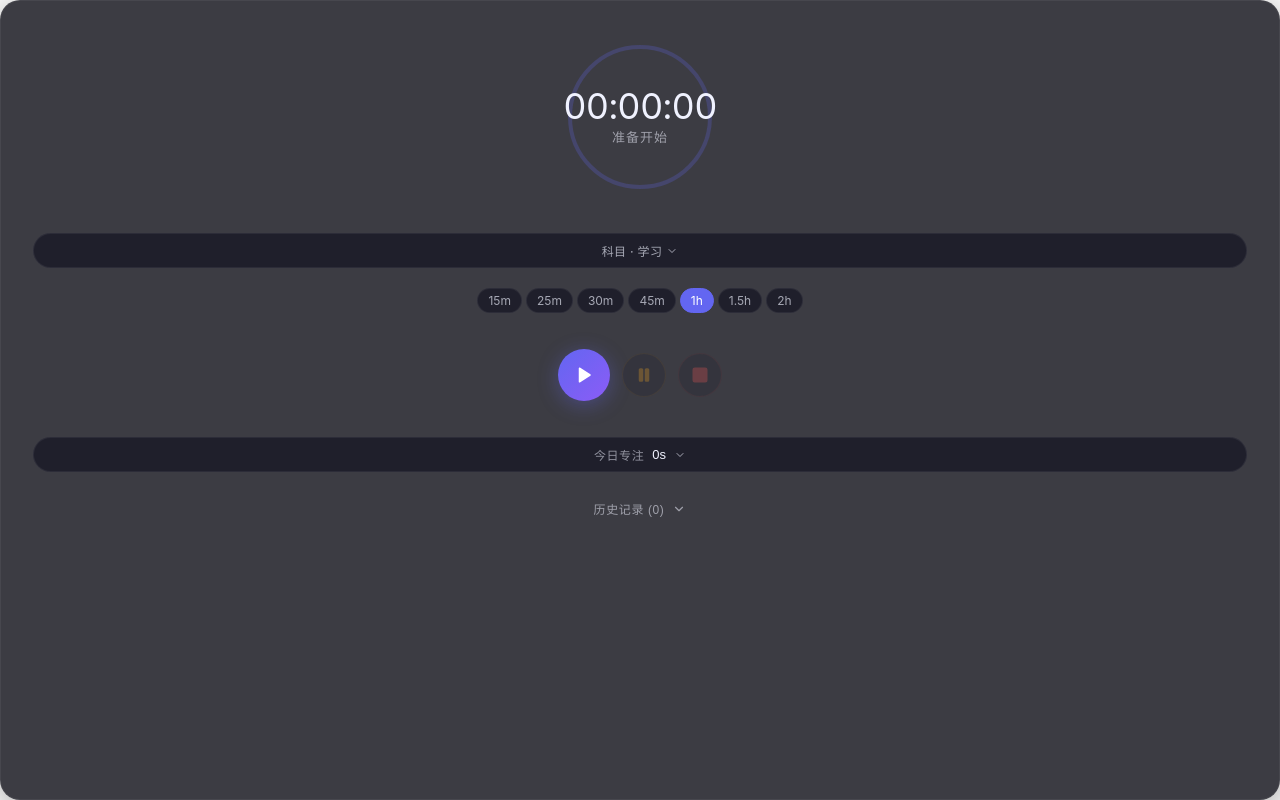
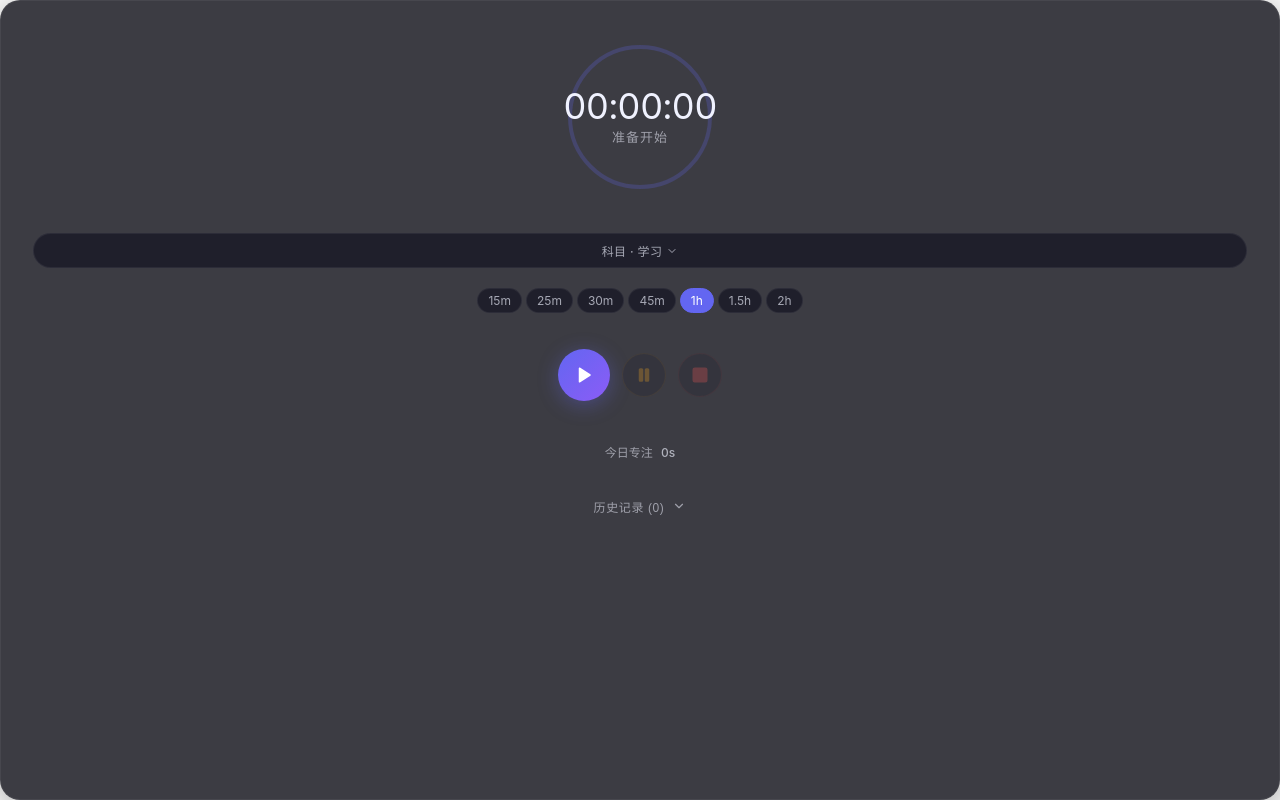
Before and after one commit to yiqinxuantlt/Timer, a React (Vite) app: page / in a window 1280 px wide. Built offline with nearby package versions, Linux system fonts and the light colour scheme.

Commit message:
feat: add TodayStats component for today's focus display

```diff
--- a/src/App.tsx
+++ b/src/App.tsx
@@ -7,9 +7,9 @@ import TimerRing from './components/TimerRing';
 import SubjectInput from './components/SubjectInput';
 import DurationSelector from './components/DurationSelector';
 import Controls from './components/Controls';
-import StatsCard from './components/StatsCard';
 import HistoryPanel from './components/HistoryPanel';
 import SettingsPanel from './components/SettingsPanel';
+import TodayStats from './components/TodayStats';
 import { isTauri } from './lib/platform';
 
 function App() {
@@ -224,7 +224,7 @@ function App() {
         <SubjectInput />
         <DurationSelector />
         <Controls />
-        <StatsCard />
+        <TodayStats />
         <HistoryPanel />
       </div>
 
--- /dev/null
+++ b/src/components/TodayStats.module.css
@@ -0,0 +1,20 @@
+.container {
+  display: flex;
+  align-items: center;
+  justify-content: center;
+  gap: var(--space-2);
+  padding: var(--space-2) 0;
+}
+
+.label {
+  font-size: var(--text-xs);
+  color: var(--text-muted);
+  font-weight: var(--weight-medium);
+}
+
+.value {
+  font-size: var(--text-xs);
+  color: var(--text-secondary);
+  font-weight: var(--weight-medium);
+  font-variant-numeric: tabular-nums;
+}
--- /dev/null
+++ b/src/components/TodayStats.tsx
@@ -0,0 +1,18 @@
+import { memo } from 'react';
+import { useStatsStore } from '../stores/statsStore';
+import { formatDuration } from '../stores/timerStore';
+import styles from './TodayStats.module.css';
+
+function TodayStats() {
+  const todayTotal = useStatsStore((s) => s.todayTotal);
+  const duration = formatDuration(todayTotal);
+
+  return (
+    <div className={styles.container}>
+      <span className={styles.label}>今日专注</span>
+      <span className={styles.value}>{duration}</span>
+    </div>
+  );
+}
+
+export default memo(TodayStats);
```
